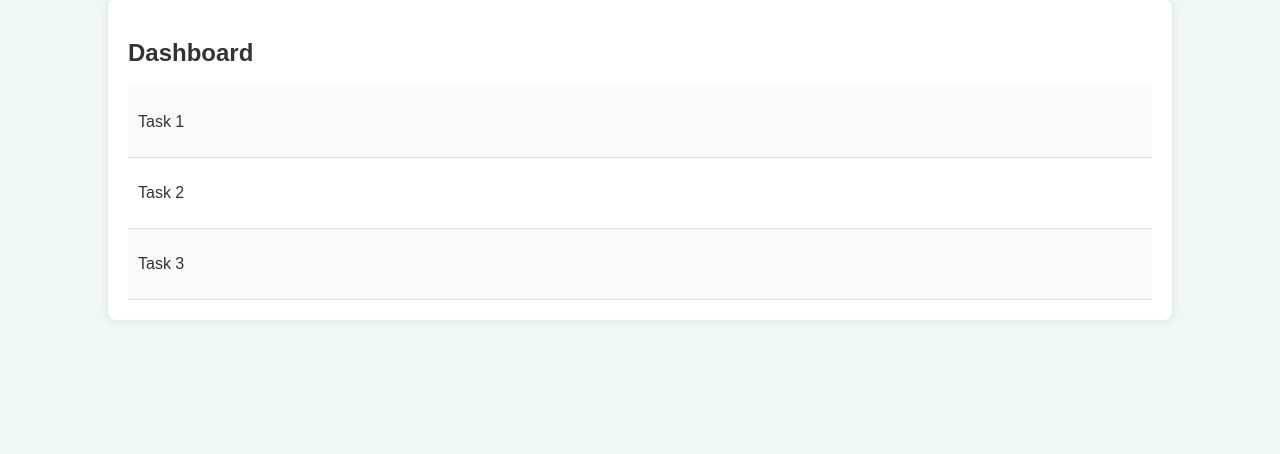
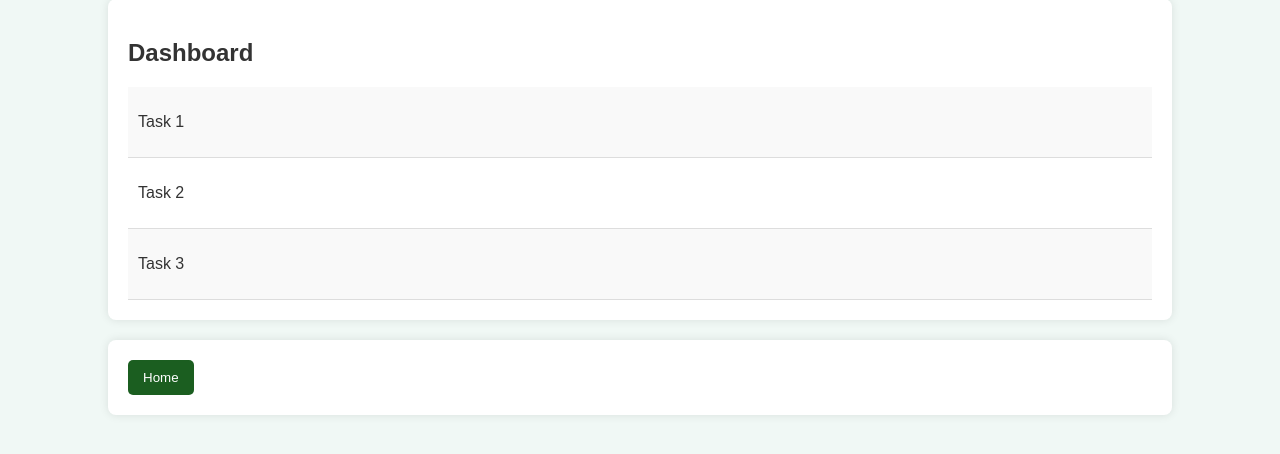
Before and after one commit to imamchris/ToDo, a Flask app: page /dashboard in a window 1280 px wide. Shown: the part 217-671 px from the top of the page. Run offline with Flask 3, Linux system fonts and the light colour scheme; the visitor is signed in with stand-in values (Sample User, id 1).

Commit message:
Add return home button to dashboard

```diff
--- a/app.py
+++ b/app.py
@@ -11,7 +11,7 @@ engine = create_engine(DATABASE_URI)
 with engine.connect() as conn:
     conn.execute(text("DROP TABLE IF EXISTS users"))
     conn.execute(text("CREATE TABLE users (id INTEGER PRIMARY KEY, username TEXT UNIQUE, password_hash TEXT)"))
-    conn.execute(text("INSERT OR IGNORE INTO users (username, password_hash) VALUES ('user', 'password')"))
+    conn.execute(text("INSERT OR IGNORE INTO users (username, password_hash) VALUES ('testuser', 'testpassword')"))
 
 @app.route('/')
 def home():
--- a/templates/dashboard.html
+++ b/templates/dashboard.html
@@ -36,4 +36,11 @@
         </div>
     </div>
 </body>
+<footer>
+    <div class="container">
+        <form action="{{ url_for('home') }}" method="get">
+            <button type="submit">Home</button>
+        </form>
+    </div>
+</footer>
 </html>
```
Also changed, not shown: user_data.db.
